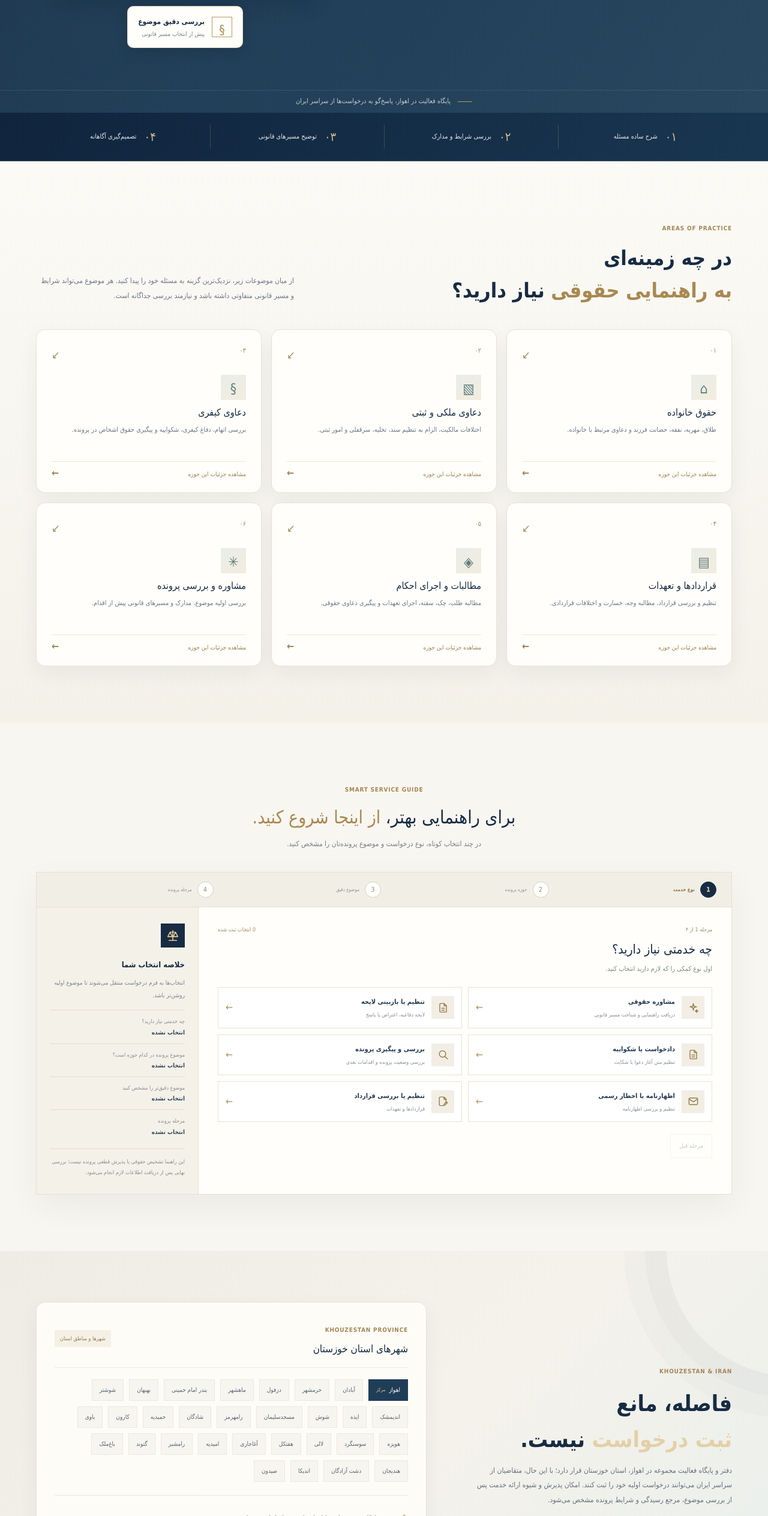
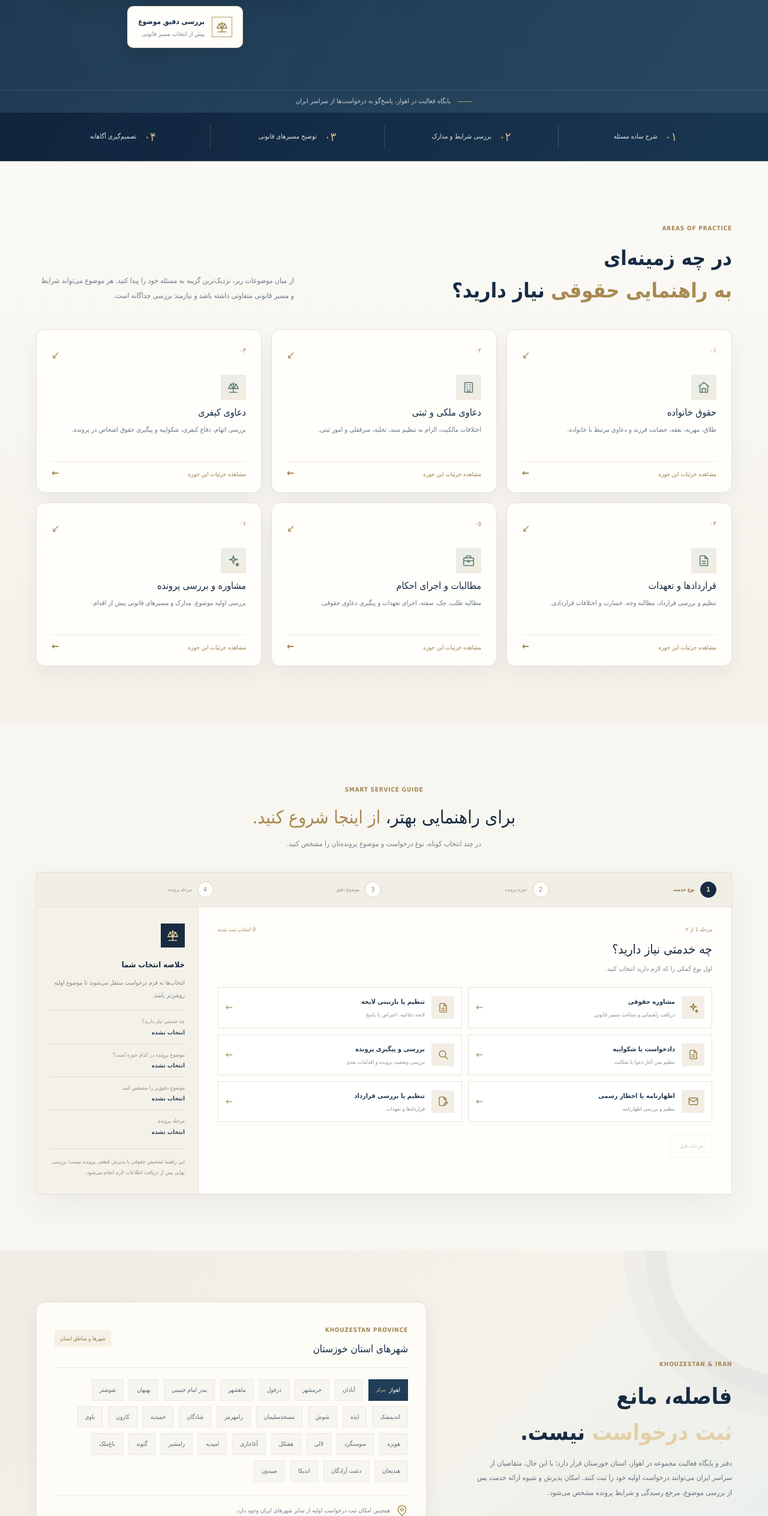
Before and after one commit to ahmadmousavi5908-crypto/vakilsite, a Next.js app: page / in a window 1280 px wide. Shown: the part 1457-3985 px from the top of the page at 60% size. Built offline with nearby package versions, Linux system fonts and the light colour scheme; no server answers; the database is empty; a web font is replaced by a local one.

Commit message:
Standardize homepage service and contact icons

```diff
--- a/src/app/page.js
+++ b/src/app/page.js
@@ -6,6 +6,7 @@ import { articles } from "../data/articles";
 import OfficeLocationPublic from "../components/OfficeLocationPublic";
 import JsonLd from "../components/JsonLd";
 import SocialLinksPublic from "../components/SocialLinksPublic";
+import LegalIcon from "../components/LegalIcon";
 
 const services = [
   { n: "۰۱", slug: "family-law", title: "حقوق خانواده", desc: "طلاق، مهریه، نفقه، حضانت فرزند و دعاوی مرتبط با خانواده.", tag: "خانواده" },
@@ -165,7 +166,7 @@ export default function Home() {
                 <a href="tel:09388322230" dir="ltr">0938 832 2230</a>
               </div>
             </div>
-            <div className="floating-note"><span className="note-icon">§</span><span><b>بررسی دقیق موضوع</b><small>پیش از انتخاب مسیر قانونی</small></span></div>
+            <div className="floating-note"><span className="note-icon"><LegalIcon name="scales" size={22} /></span><span><b>بررسی دقیق موضوع</b><small>پیش از انتخاب مسیر قانونی</small></span></div>
           </div>
         </div>
         <div className="hero-bottom-line"><span /> <span>پایگاه فعالیت در اهواز، پاسخ‌گو به درخواست‌ها از سراسر ایران</span></div>
@@ -189,7 +190,7 @@ export default function Home() {
           <div className="service-grid">
             {services.map((s) => <Link className="service-card" href={"/services/" + s.slug} key={s.n} >
               <div className="service-card-top"><span>{s.n}</span><span className="service-arrow">↙</span></div>
-              <div className="service-symbol">{s.tag === "خانواده" ? "⌂" : s.tag === "املاک" ? "▧" : s.tag === "کیفری" ? "§" : s.tag === "قرارداد" ? "▤" : s.tag === "مطالبات" ? "◈" : "✳"}</div>
+              <div className="service-symbol" aria-hidden="true"><LegalIcon name={s.tag === "خانواده" ? "home" : s.tag === "املاک" ? "building" : s.tag === "کیفری" ? "scales" : s.tag === "قرارداد" ? "document" : s.tag === "مطالبات" ? "briefcase" : "sparkles"} size={22} /></div>
               <h3>{s.title}</h3><p>{s.desc}</p><span className="card-more">مشاهده جزئیات این حوزه <b>←</b></span>
             </Link>)}
           </div>
@@ -209,8 +210,8 @@ export default function Home() {
           <div className="city-panel">
             <div className="city-panel-head"><div><span className="section-kicker">KHOUZESTAN PROVINCE</span><h3>شهرهای استان خوزستان</h3></div><span className="city-count">شهرها و مناطق استان</span></div>
             <div className="city-list">{cities.map((c, i) => <span className={i === 0 ? "city-chip city-featured" : "city-chip"} key={c}>{c}{i === 0 && <b>مرکز</b>}</span>)}</div>
-            <div className="city-foot"><span className="city-pin">⌖</span><span>همچنین امکان ثبت درخواست اولیه از سایر شهرهای ایران وجود دارد.</span></div>
-            <a className="city-national-link" href="#contact"><span className="city-national-icon">⌘</span><span><strong>سایر استان‌های ایران</strong><small>اگر شهر یا استان شما در فهرست بالا نیست، درخواست خود را از این بخش ثبت کنید.</small></span><b>←</b></a>
+            <div className="city-foot"><span className="city-pin"><LegalIcon name="pin" size={20} /></span><span>همچنین امکان ثبت درخواست اولیه از سایر شهرهای ایران وجود دارد.</span></div>
+            <a className="city-national-link" href="#contact"><span className="city-national-icon"><LegalIcon name="map" size={21} /></span><span><strong>سایر استان‌های ایران</strong><small>اگر شهر یا استان شما در فهرست بالا نیست، درخواست خود را از این بخش ثبت کنید.</small></span><b>←</b></a>
           </div>
         </div>
       </section>
@@ -256,8 +257,8 @@ export default function Home() {
             <p>درگاه‌های تکمیلی برای ثبت درخواست و هماهنگی همکاری؛ قابلیت‌های خودکار فقط پس از راه‌اندازی و آزمون واقعی فعال خواهند شد.</p>
           </div>
           <div className="feature-entry-grid">
-            <Link className="feature-entry-card ai-entry" href="/ai-assistant"><span className="feature-entry-mark">✦</span><span className="section-kicker">AI LEGAL ASSISTANT</span><h3>درگاه درخواست راهنمایی هوشمند</h3><p>این نسخه فعلاً پرسش شما را برای ارسال به دفتر آماده می‌کند و پاسخ خودکار هوش مصنوعی یا سامانه بارگذاری امن اسناد نیست.</p><b>ورود به مرکز هوشمند <span>←</span></b></Link>
-            <Link className="feature-entry-card lawyer-entry" href="/lawyer-cooperation"><span className="feature-entry-mark">§</span><span className="section-kicker">LAWYER NETWORK</span><h3>درخواست همکاری حرفه‌ای وکلا</h3><p>فرم اولیه برای هماهنگی و بررسی امکان همکاری است؛ ثبت درخواست به معنی ایجاد شبکه ارجاع یا پذیرش قطعی پرونده نیست.</p><b>ثبت درخواست همکاری <span>←</span></b></Link>
+            <Link className="feature-entry-card ai-entry" href="/ai-assistant"><span className="feature-entry-mark"><LegalIcon name="sparkles" size={24} /></span><span className="section-kicker">AI LEGAL ASSISTANT</span><h3>درگاه درخواست راهنمایی هوشمند</h3><p>این نسخه فعلاً پرسش شما را برای ارسال به دفتر آماده می‌کند و پاسخ خودکار هوش مصنوعی یا سامانه بارگذاری امن اسناد نیست.</p><b>ورود به مرکز هوشمند <span>←</span></b></Link>
+            <Link className="feature-entry-card lawyer-entry" href="/lawyer-cooperation"><span className="feature-entry-mark"><LegalIcon name="scales" size={24} /></span><span className="section-kicker">LAWYER NETWORK</span><h3>درخواست همکاری حرفه‌ای وکلا</h3><p>فرم اولیه برای هماهنگی و بررسی امکان همکاری است؛ ثبت درخواست به معنی ایجاد شبکه ارجاع یا پذیرش قطعی پرونده نیست.</p><b>ثبت درخواست همکاری <span>←</span></b></Link>
           </div>
         </div>
       </section>
@@ -271,8 +272,8 @@ export default function Home() {
             <div className="connection-assurance"><span>✓</span> بدون نیاز به اصطلاحات پیچیده حقوقی</div>
           </div>
           <div className="connection-actions">
-            <a className="connection-primary" href="#contact"><span className="connection-icon">✉</span><span><b>ثبت درخواست بررسی اولیه</b><small>فرم کوتاه و ساده، حدود یک دقیقه</small></span><strong>←</strong></a>
-            <a className="connection-whatsapp" href="#contact"><span className="whatsapp-mark">◉</span><span><b>شروع ارتباط و دریافت راهنمایی</b><small>ابتدا موضوع را ثبت کنید تا مسیر ارتباط مشخص شود</small></span><strong>←</strong></a>
+            <a className="connection-primary" href="#contact"><span className="connection-icon"><LegalIcon name="mail" size={20} /></span><span><b>ثبت درخواست بررسی اولیه</b><small>فرم کوتاه و ساده، حدود یک دقیقه</small></span><strong>←</strong></a>
+            <a className="connection-whatsapp" href="#contact"><span className="whatsapp-mark"><LegalIcon name="whatsapp" size={20} /></span><span><b>شروع ارتباط و دریافت راهنمایی</b><small>ابتدا موضوع را ثبت کنید تا مسیر ارتباط مشخص شود</small></span><strong>←</strong></a>
             <SocialLinksPublic />
           </div>
         </div>
```
